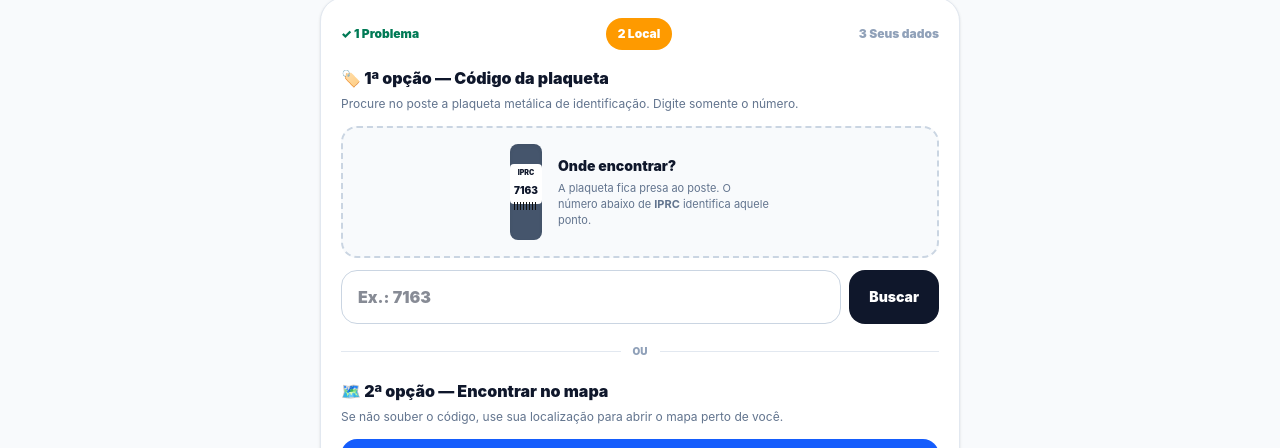
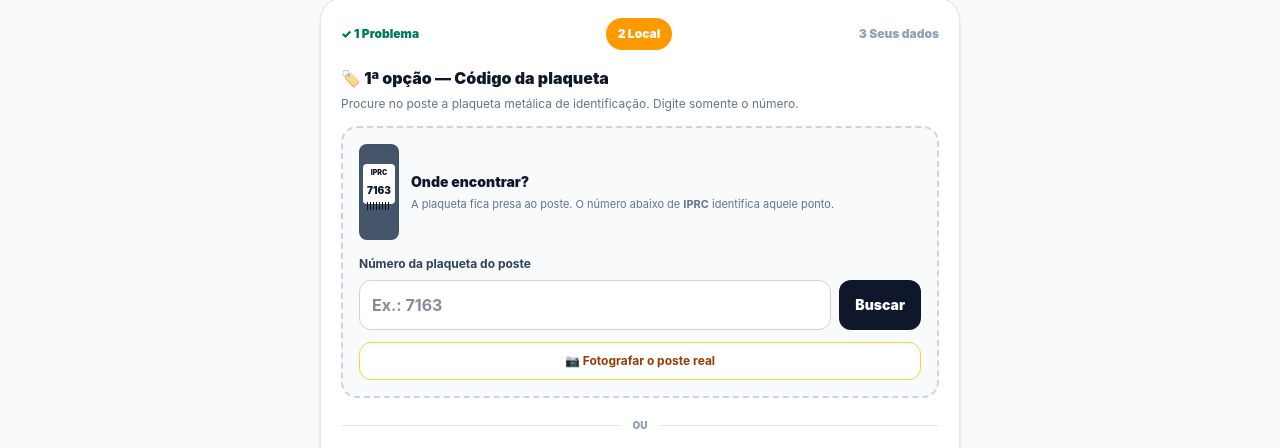
Before and after one commit to GERALDOF1978/Sobradao360, a Next.js app: page /lampada-queimada/nova in a window 1280 px wide. Shown: the part 455-903 px from the top of the page. Built offline with nearby package versions, Linux system fonts and the light colour scheme; no server answers.

Commit message:
Mover busca de plaqueta para card de instruções e permitir foto do poste no celular

```diff
--- a/src/app/lampada-queimada/nova/page.tsx
+++ b/src/app/lampada-queimada/nova/page.tsx
@@ -66,6 +66,8 @@ export default function NovaOcorrenciaIluminacaoPage() {
   const [erroEnvio, setErroEnvio] = useState("");
   const [protocolo, setProtocolo] = useState("");
   const [codigoPlaca, setCodigoPlaca] = useState("");
+  const [fotoPoste, setFotoPoste] = useState<string | null>(null);
+  const fotoRef = useRef<HTMLInputElement | null>(null);
   const [buscandoPlaca, setBuscandoPlaca] = useState(false);
   const [erroPlaca, setErroPlaca] = useState("");
   const [mostrarMapa, setMostrarMapa] = useState(false);
@@ -108,6 +110,16 @@ export default function NovaOcorrenciaIluminacaoPage() {
       window.setTimeout(()=>document.getElementById("ponto-selecionado")?.scrollIntoView({behavior:"smooth",block:"center"}),50);
     }catch(e){ setErroPlaca(e instanceof Error?e.message:"Não foi possível buscar a plaqueta."); }
     finally{ setBuscandoPlaca(false); }
+  }
+
+  function selecionarFotoPoste(arquivo?: File) {
+    if (!arquivo) return;
+    if (!arquivo.type.startsWith("image/")) { setErroPlaca("Selecione uma imagem do poste."); return; }
+    if (arquivo.size > 10 * 1024 * 1024) { setErroPlaca("A foto deve ter até 10 MB."); return; }
+    setErroPlaca("");
+    const leitor = new FileReader();
+    leitor.onload = () => { if (typeof leitor.result === "string") setFotoPoste(leitor.result); };
+    leitor.readAsDataURL(arquivo);
   }
 
   function usarMinhaLocalizacao(){
@@ -240,17 +252,33 @@ export default function NovaOcorrenciaIluminacaoPage() {
 
           <h2 className="font-black">🏷️ 1ª opção — Código da plaqueta</h2>
           <p className="mt-1 text-xs leading-5 text-slate-500">Procure no poste a plaqueta metálica de identificação. Digite somente o número.</p>
-          <div className="mt-3 rounded-2xl border-2 border-dashed border-slate-300 bg-slate-50 p-4">
-            <div className="mx-auto flex max-w-[260px] items-center gap-4">
-              <div className="h-24 w-10 rounded-lg bg-slate-600 shadow-inner"><div className="mx-auto mt-5 h-10 w-8 rounded bg-white p-1 text-center text-[7px] font-black text-slate-900"><div>IPRC</div><div className="mt-1 text-[10px]">7163</div><div className="mt-1 h-2 bg-[repeating-linear-gradient(90deg,#111_0,#111_1px,transparent_1px,transparent_3px)]" /></div></div>
-              <div><p className="text-sm font-black">Onde encontrar?</p><p className="mt-1 text-[11px] leading-4 text-slate-500">A plaqueta fica presa ao poste. O número abaixo de <b>IPRC</b> identifica aquele ponto.</p></div>
+          <div className="mt-3 rounded-2xl border-2 border-dashed border-slate-300 bg-slate-50 p-3 sm:p-4">
+            <div className="flex items-center gap-3">
+              <div className="h-24 w-10 shrink-0 rounded-lg bg-slate-600 shadow-inner"><div className="mx-auto mt-5 h-10 w-8 rounded bg-white p-1 text-center text-[7px] font-black text-slate-900"><div>IPRC</div><div className="mt-1 text-[10px]">7163</div><div className="mt-1 h-2 bg-[repeating-linear-gradient(90deg,#111_0,#111_1px,transparent_1px,transparent_3px)]" /></div></div>
+              <div className="min-w-0"><p className="text-sm font-black">Onde encontrar?</p><p className="mt-1 text-[11px] leading-4 text-slate-500">A plaqueta fica presa ao poste. O número abaixo de <b>IPRC</b> identifica aquele ponto.</p></div>
             </div>
+
+            <label htmlFor="codigo-plaqueta" className="mt-4 block text-xs font-bold text-slate-700">Número da plaqueta do poste</label>
+            <form onSubmit={e => { e.preventDefault(); void buscarPlaca(); }} className="mt-2 flex w-full min-w-0 gap-2">
+              <input id="codigo-plaqueta" inputMode="numeric" pattern="[0-9]*" value={codigoPlaca}
+                onChange={e => setCodigoPlaca(e.target.value.replace(/\\D/g, ""))}
+                placeholder="Ex.: 7163" aria-label="Código da plaqueta"
+                className="w-0 min-w-0 flex-1 rounded-xl border border-slate-300 bg-white px-3 py-3 text-base font-bold outline-none focus:border-amber-500" />
+              <button type="submit" disabled={buscandoPlaca} className="shrink-0 rounded-xl bg-slate-900 px-4 py-3 text-sm font-black text-white disabled:opacity-50">{buscandoPlaca ? "Buscando…" : "Buscar"}</button>
+            </form>
+            <input ref={fotoRef} type="file" accept="image/*" capture="environment" className="hidden"
+              aria-label="Fotografar o poste" onChange={e => selecionarFotoPoste(e.target.files?.[0])} />
+            <button type="button" onClick={() => fotoRef.current?.click()}
+              className="mt-3 flex w-full items-center justify-center gap-2 rounded-xl border border-amber-300 bg-white px-3 py-2.5 text-xs font-bold text-amber-800">
+              📷 {fotoPoste ? "Trocar foto do poste" : "Fotografar o poste real"}
+            </button>
+            {fotoPoste && <div className="mt-3">
+              <img src={fotoPoste} alt="Foto do poste selecionada pelo morador" className="max-h-64 w-full rounded-xl border border-slate-200 object-contain" />
+              <button type="button" onClick={() => { setFotoPoste(null); if (fotoRef.current) fotoRef.current.value = ""; }} className="mt-2 text-xs font-bold text-red-700">Remover foto</button>
+              <p className="mt-1 text-[11px] leading-4 text-slate-500">Foto apenas para sua conferência nesta tela. Não é enviada ao sistema oficial com a ocorrência.</p>
+            </div>}
+            {erroPlaca && <p role="alert" className="mt-3 rounded-xl bg-red-50 p-3 text-xs font-bold text-red-700">{erroPlaca}</p>}
           </div>
-          <div className="mt-3 flex gap-2">
-            <input inputMode="numeric" value={codigoPlaca} onChange={e=>setCodigoPlaca(e.target.value.replace(/\D/g,""))} onKeyDown={e=>{if(e.key==="Enter")buscarPlaca();}} placeholder="Ex.: 7163" className="min-w-0 flex-1 rounded-2xl border border-slate-300 px-4 py-3.5 text-base font-black outline-none focus:border-amber-500" />
-            <button type="button" disabled={buscandoPlaca} onClick={buscarPlaca} className="rounded-2xl bg-slate-900 px-5 text-sm font-black text-white disabled:opacity-50">{buscandoPlaca?"Buscando…":"Buscar"}</button>
-          </div>
-          {erroPlaca && <p className="mt-3 rounded-xl bg-red-50 p-3 text-xs font-bold text-red-700">{erroPlaca}</p>}
 
           <div className="my-5 flex items-center gap-3"><div className="h-px flex-1 bg-slate-200"/><span className="text-[10px] font-black uppercase text-slate-400">ou</span><div className="h-px flex-1 bg-slate-200"/></div>
           <h2 className="font-black">🗺️ 2ª opção — Encontrar no mapa</h2>
```
